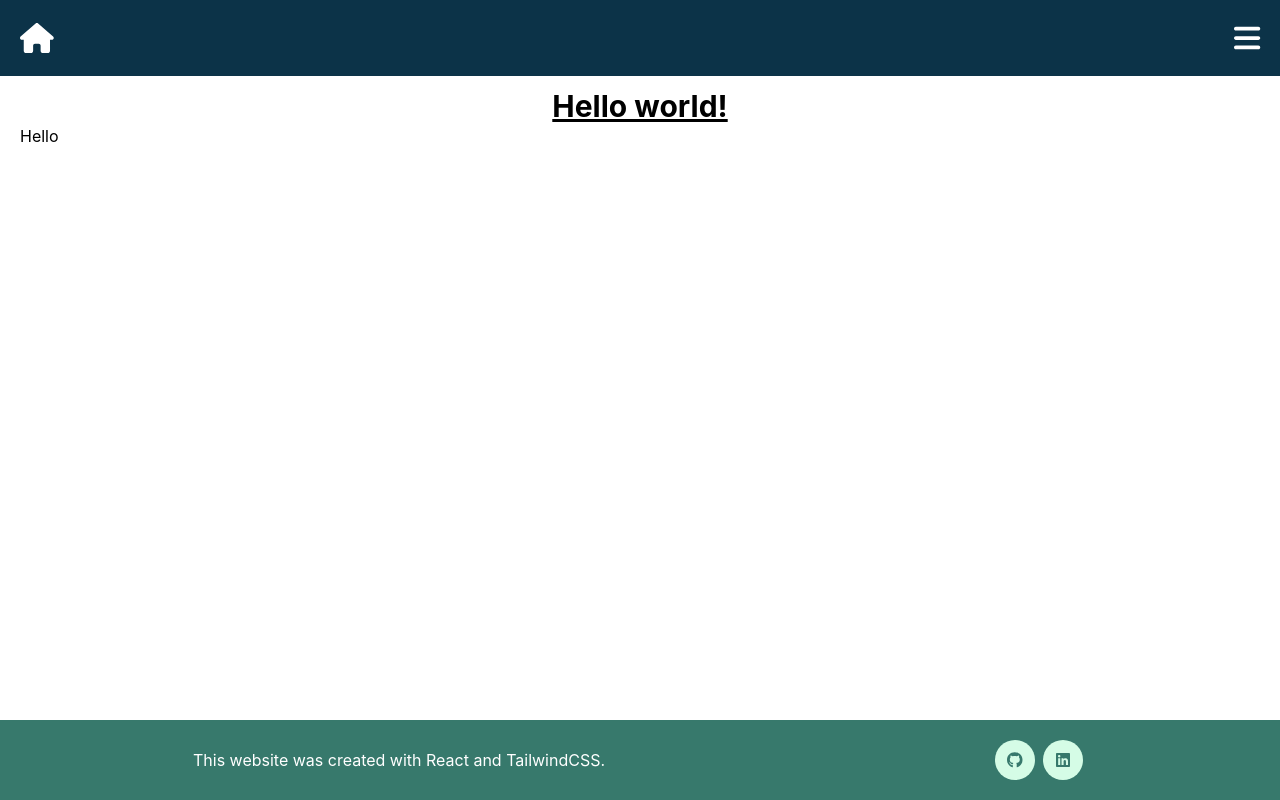
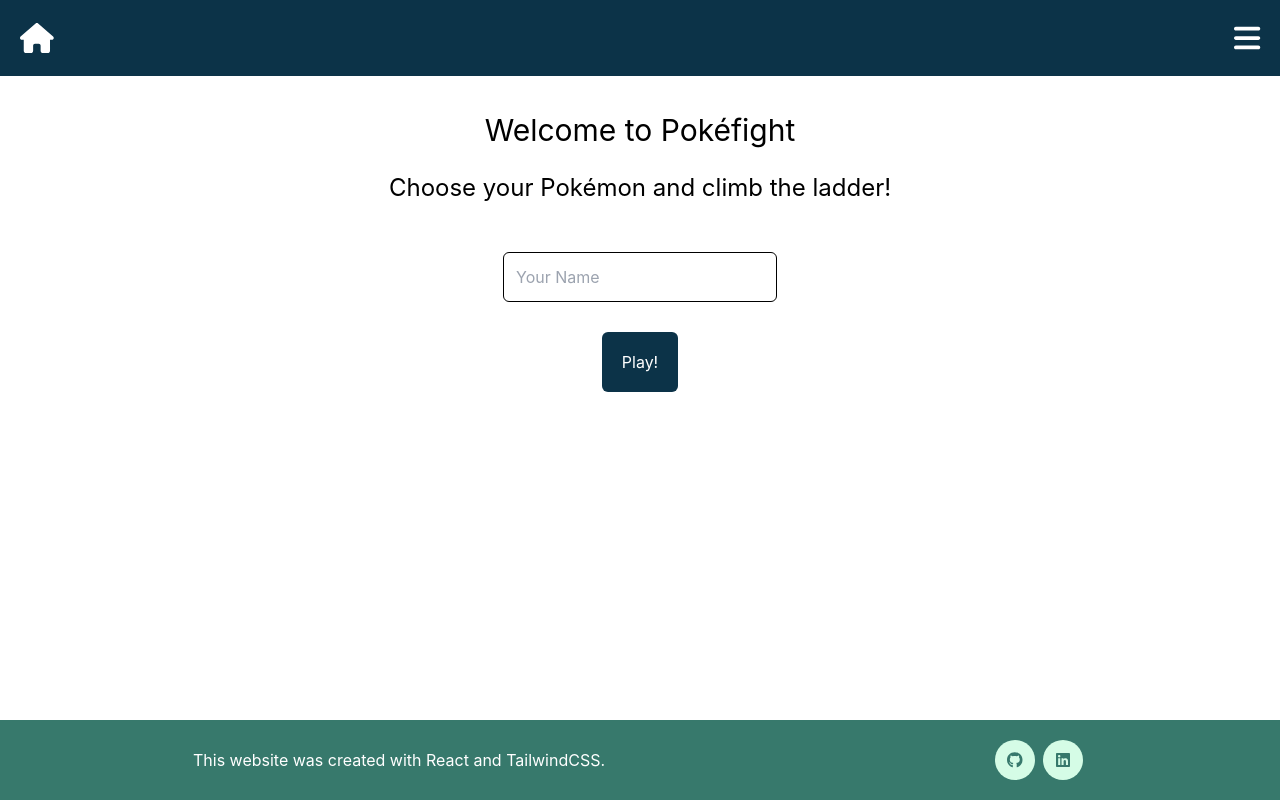
Before and after one commit to AlpineWeezl/pokefight-fe, a React (Create React App) app: page / in a window 1280 px wide. Built offline with nearby package versions, Linux system fonts and the light colour scheme.

Commit message:
added Home Page to get the player name

```diff
--- a/src/App.js
+++ b/src/App.js
@@ -2,6 +2,7 @@
 import './App.css';
 import Footer from './components/Footer';
 import Highscores from './components/Highscores';
+import Home from './components/Home';
 import Navbar from './components/Navbar';
 import Pokedex from './components/Pokedex';
 import Pokemon from './components/Pokemon'
@@ -14,12 +15,8 @@
             </header>
             <main className='flex-grow'>
                 <div className='py-3 px-5'>
-
-                <h1 className="text-3xl font-bold underline text-center">
-                    Hello world!
-                </h1>
                 <Routes>
-                    <Route path={'/'} element={<h1>Hello</h1>} />
+                    <Route path={'/'} element={<Home />} />
                     <Route path={'/pokemon'} element={<Pokedex />} />
                     <Route path={'/pokemon/:id'} element={<Pokedex />} />
                     <Route path={'/pokemon/:id/:info'} element={<Pokemon />} />
--- /dev/null
+++ b/src/components/Home.js
@@ -0,0 +1,26 @@
+import React, { useContext } from 'react'
+import { Link } from 'react-router-dom';
+import { playerContext } from '../context/PlayerName';
+
+const Home = () => {
+    const { setPlayerName } = useContext(playerContext);
+
+    const playerNameChangeHandler = (e) => {
+        setPlayerName(e.target.value);
+    }
+
+    return (
+        <div className='text-center'>
+            <h1 className='text-3xl my-6'>Welcome to Pokéfight</h1>
+            <h2 className='text-2xl my-6'>Choose your Pokémon and climb the ladder!</h2>
+            <div className='p-6'>
+                <input className='border rounded-md p-3' onChange={playerNameChangeHandler} placeholder='Your Name' />
+            </div>
+            <div className='my-6'>
+                <Link className='bg-darkblue text-white p-5 rounded-md' to={'/pokedex'}>Play!</Link>
+            </div>
+        </div>
+    )
+}
+
+export default Home
--- /dev/null
+++ b/src/context/PlayerName.js
@@ -0,0 +1,14 @@
+import { useState, createContext } from "react";
+
+export const playerContext = createContext();
+
+const PlayerState = ({ children }) => {
+  const [playerName, setPlayerName] = useState(null);
+  return (
+    <playerContext.Provider value={{ playerName, setPlayerName }}>
+      {children}
+    </playerContext.Provider>
+  );
+};
+
+export default PlayerState;
--- a/src/index.js
+++ b/src/index.js
@@ -4,14 +4,17 @@
 import App from './App';
 import reportWebVitals from './reportWebVitals';
 import { BrowserRouter } from 'react-router-dom';
+import PlayerState from './context/PlayerName';
 
 const root = ReactDOM.createRoot(document.getElementById('root'));
 root.render(
-  <React.StrictMode>
-    <BrowserRouter>
-      <App />
-    </BrowserRouter>
-  </React.StrictMode>
+    <React.StrictMode>
+        <BrowserRouter>
+            <PlayerState>
+                <App />
+            </PlayerState>
+        </BrowserRouter>
+    </React.StrictMode>
 );
 
 // If you want to start measuring performance in your app, pass a function
```
